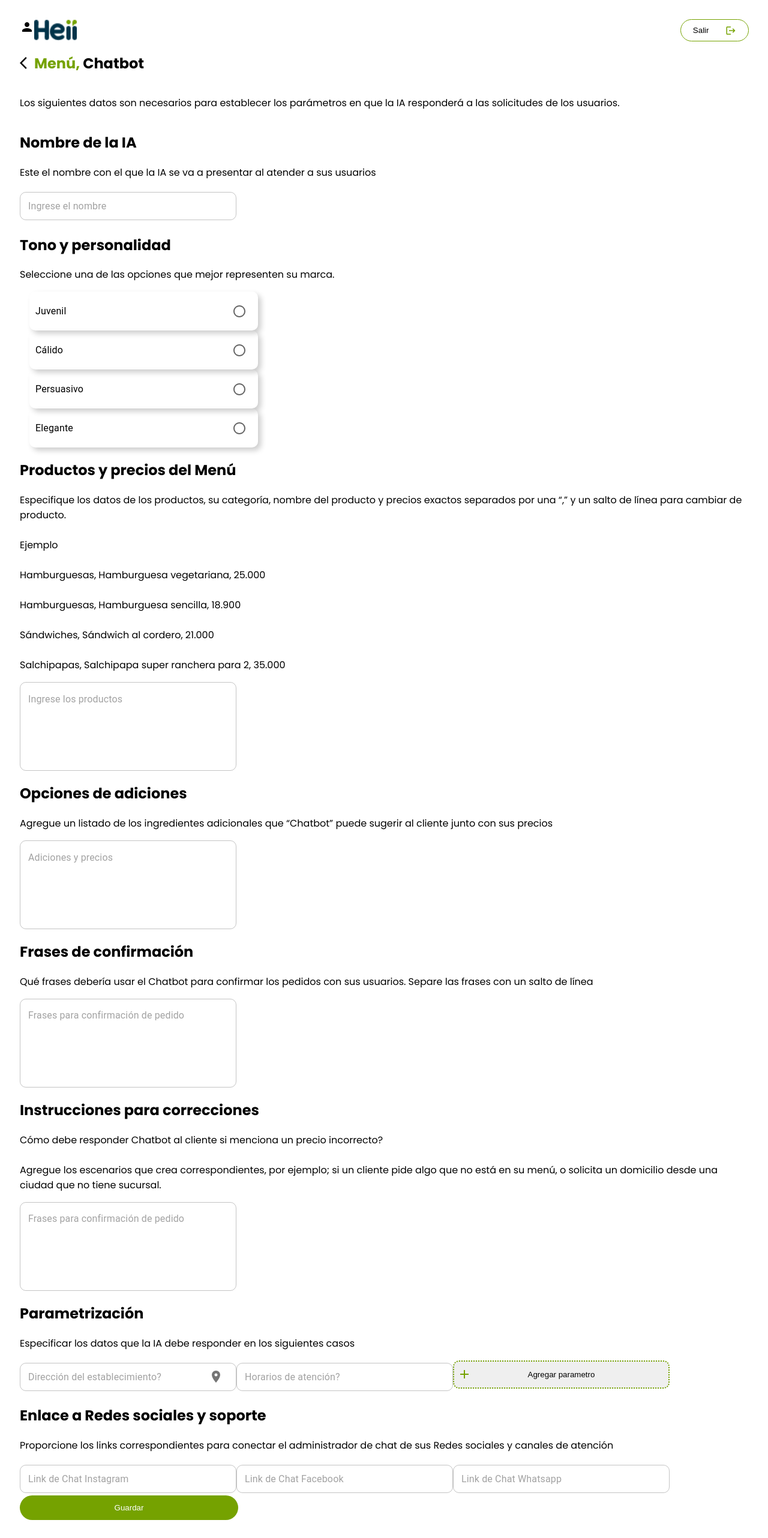
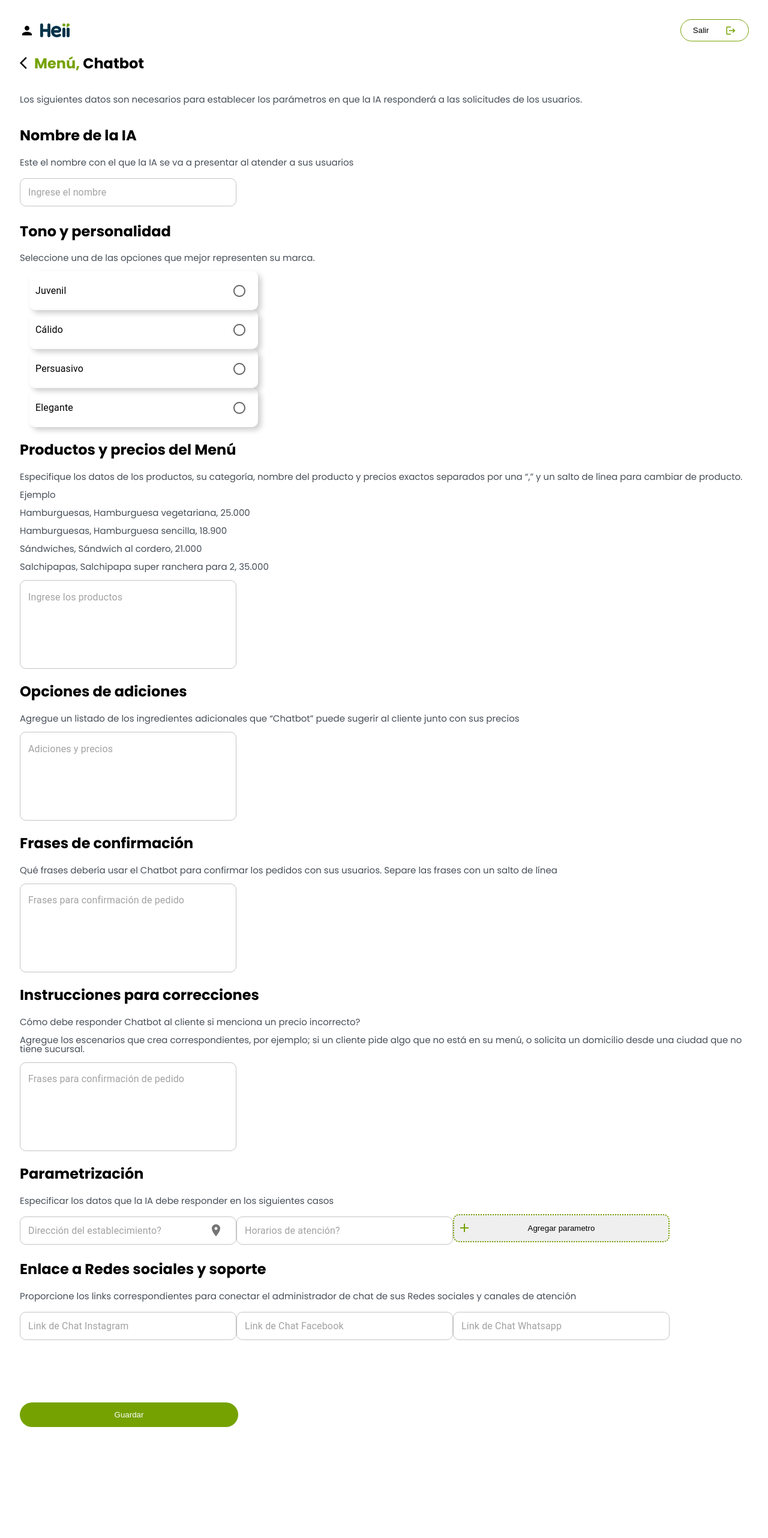
Before and after one commit to repopruebas037/frontreact, a React (Create React App) app: page / in a window 1280 px wide. Shown: the top 2564 px of the page at 60% size. After the commit the page ends 2412 px from the top, so only its background shows below. Built offline with nearby package versions, Linux system fonts and the light colour scheme.

Commit message:
chatbotMenu update

```diff
--- a/src/modules/chatbot/containers/ChatbotMenu.tsx
+++ b/src/modules/chatbot/containers/ChatbotMenu.tsx
@@ -1,5 +1,5 @@
 import { makeStyles } from '@mui/styles';
-import {border, margin, styled, textAlign} from '@mui/system';
+import {border, fontSize, height, lineHeight, margin, styled, textAlign, width} from '@mui/system';
 import PersonIcon from '@mui/icons-material/Person';
 import LogoutIcon from '@mui/icons-material/Logout';
 import ArrowBackIosIcon from '@mui/icons-material/ArrowBackIos';
@@ -14,19 +14,32 @@ const ChatbotMenu = () => {
 
   //const classes = useStyles();
 
+  const pg = {
+    lineHeight:'15px',
+    fontSize:'15px',
+    color:'#464E57'
+  }
+
   const ContainerDiv = styled('div')({
     display: 'flex',
     flexDirection:'column',
-    padding:'25px'
+    padding:'25px',
   });
 
   const header = {
     display:"flex",
-    justifyContent:"space-between"
+    justifyContent:"space-between",
+    alignItems:'center',
   }
 
-  const rightHeader={
+  const leftHeader={
     display:"flex"
+  }
+
+  const heiiLogoStyle={
+    width: '49px',
+    height:'80%',
+    marginLeft:'10px'
   }
 
   const NavBar = styled('div')({
@@ -98,15 +111,16 @@ const ChatbotMenu = () => {
     background:'#75A200',
     border:'none',
     borderRadius:'20.5px',
-    color:'#FFFFFF'
+    color:'#FFFFFF',
+    marginTop:'100px'
   });
 
   return (
     <ContainerDiv>
-      <div style={header} >
-        <div style={rightHeader} >
+      <div style={header}>
+        <div style={leftHeader} >
           <PersonIcon/>
-          <img src={heiiLogo} alt="heii-logo" />
+          <img src={heiiLogo} alt="heii-logo" style={heiiLogoStyle} />
         </div>
         <OutButton>Salir  <LogoutIcon style={logoutIcon} /> </OutButton>
       </div>
@@ -118,7 +132,7 @@ const ChatbotMenu = () => {
       </NavBar>
 
       <div>
-        <p>Los siguientes datos son necesarios
+        <p style={pg} >Los siguientes datos son necesarios
           para establecer los parámetros en que la IA
           responderá a las solicitudes de los usuarios.</p>
       </div>
@@ -126,14 +140,14 @@ const ChatbotMenu = () => {
       <form action="">
         <div>
           <h2><b>Nombre de la IA</b></h2>
-          <p>Este el nombre con el que la IA se va a
+          <p style={pg}  >Este el nombre con el que la IA se va a
             presentar al atender a sus usuarios</p>
           <TextField id="ia-name" placeholder='Ingrese el nombre' variant="outlined" slotProps={{input: {style: textField}}} />
         </div>
 
         <div>
           <h2><b>Tono y personalidad</b></h2>
-          <p>Seleccione una de las opciones que mejor
+          <p style={pg}>Seleccione una de las opciones que mejor
           representen su marca.</p>
           <FormControl>
               <RadioGroup
@@ -150,7 +164,7 @@ const ChatbotMenu = () => {
 
         <div>
           <h2><b>Productos y precios del Menú</b></h2>
-          <p> Especifique los datos de los productos, su
+          <p style={pg}> Especifique los datos de los productos, su
             categoría, nombre del producto y precios exactos
             separados por una “,” y un salto de línea para
             cambiar de producto.
@@ -176,7 +190,7 @@ const ChatbotMenu = () => {
 
         <div>
           <h2><b>Opciones de adiciones</b></h2>
-          <p>Agregue un listado de los ingredientes
+          <p style={pg} >Agregue un listado de los ingredientes
             adicionales que “Chatbot” puede sugerir al
             cliente junto con sus precios
           </p>
@@ -190,7 +204,7 @@ const ChatbotMenu = () => {
 
         <div>
           <h2><b>Frases de confirmación</b></h2>
-          <p>Qué frases debería usar el Chatbot para confirmar
+          <p style={pg} >Qué frases debería usar el Chatbot para confirmar
             los pedidos con sus usuarios.
             Separe las frases con un salto de línea
           </p>
@@ -204,7 +218,7 @@ const ChatbotMenu = () => {
 
         <div>
           <h2><b>Instrucciones para correcciones</b></h2>
-          <p>
+          <p style={pg} >
             Cómo debe responder Chatbot al cliente si menciona un precio incorrecto?
             <br/> <br/>
             Agregue los escenarios que crea correspondientes,
@@ -221,7 +235,7 @@ const ChatbotMenu = () => {
 
         <div>
           <h2><b>Parametrización</b></h2>
-          <p>
+          <p style={pg} >
             Especificar los datos que la IA debe responder
             en los siguientes casos
           </p>
@@ -256,7 +270,7 @@ const ChatbotMenu = () => {
 
         <div>
           <h2><b>Enlace a Redes sociales y soporte</b></h2>
-          <p>
+          <p style={pg} >
             Proporcione los links correspondientes para conectar
             el administrador de chat de sus Redes sociales y canales de atención
           </p>
```
